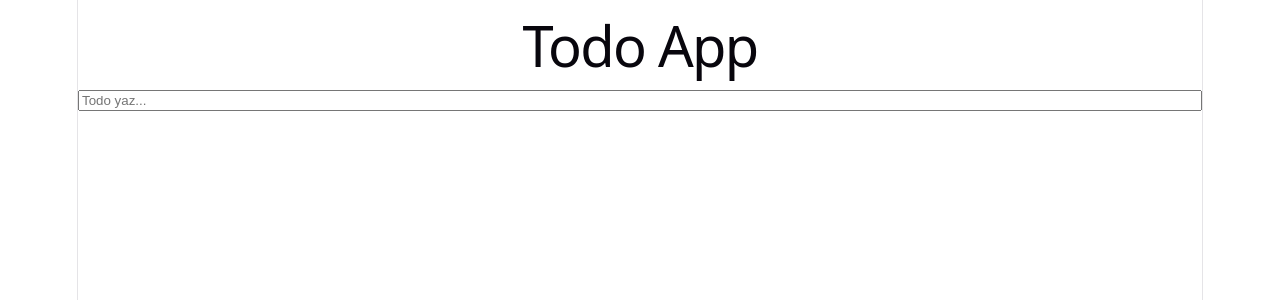
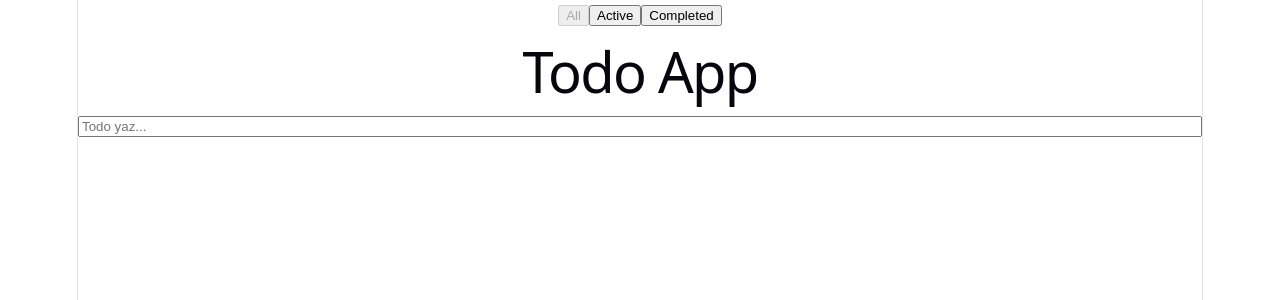
Before and after one commit to enesaygur/todo-react, a React (Vite) app in the folder todo-app/: page / in a window 1280 px wide. Shown: the top 300 px of the page. Built offline with nearby package versions, Linux system fonts and the light colour scheme.

Commit message:
add todo filter functionality

```diff
--- a/todo-app/src/App.tsx
+++ b/todo-app/src/App.tsx
@@ -5,13 +5,31 @@ import useTodos from "./hooks/useTodos";
 
 function App() {
   const [title, setTitle] = useState("");
-  const { todos, addTodo, deleteTodo, toggleTodo } = useTodos();
+  const { todos, addTodo, deleteTodo, toggleTodo, filter, setFilter } =
+    useTodos();
   const handleAddTodo = () => {
     addTodo(title);
     setTitle("");
   };
   return (
     <>
+      <div>
+        <button onClick={() => setFilter("all")} disabled={filter === "all"}>
+          All
+        </button>
+        <button
+          onClick={() => setFilter("active")}
+          disabled={filter === "active"}
+        >
+          Active
+        </button>
+        <button
+          onClick={() => setFilter("completed")}
+          disabled={filter === "completed"}
+        >
+          Completed
+        </button>
+      </div>
       <h1>Todo App</h1>
       <TodoInput title={title} setTitle={setTitle} addTodo={handleAddTodo} />
       <TodoList todos={todos} onDelete={deleteTodo} onToggle={toggleTodo} />
--- a/todo-app/src/hooks/useTodos.ts
+++ b/todo-app/src/hooks/useTodos.ts
@@ -2,9 +2,17 @@ import { useEffect, useState } from "react";
 import type { Todo } from "./../types/todo";
 
 function useTodos() {
+  type Filter = "all" | "active" | "completed";
   const [todos, setTodos] = useState<Todo[]>(() => {
     const storedTodos = localStorage.getItem("todos");
     return storedTodos ? JSON.parse(storedTodos) : [];
+  });
+  const [filter, setFilter] = useState<Filter>("all");
+
+  const filteredTodos = todos.filter((todo) => {
+    if (filter === "active") return !todo.completed;
+    if (filter === "completed") return todo.completed;
+    return true;
   });
 
   const addTodo = (title: string) => {
@@ -33,7 +41,7 @@ function useTodos() {
     localStorage.setItem("todos", JSON.stringify(todos));
   }, [todos]);
 
-  return { todos, addTodo, deleteTodo, toggleTodo };
+  return { todos: filteredTodos, addTodo, deleteTodo, toggleTodo, filter, setFilter };
 }
 
 export default useTodos;
```
